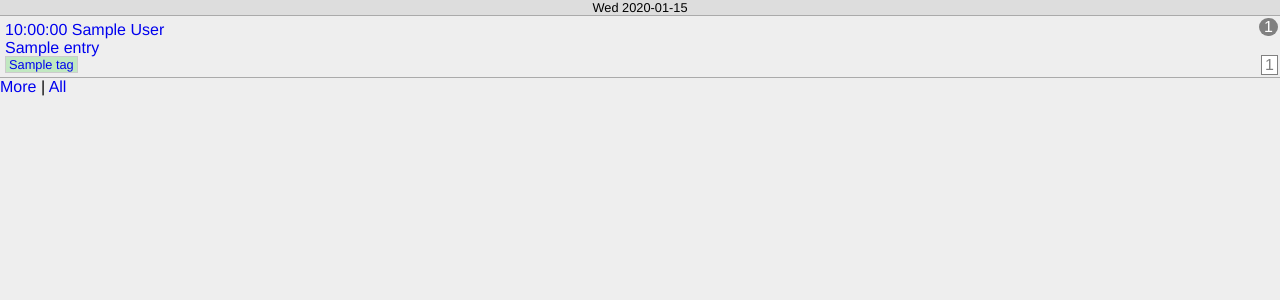
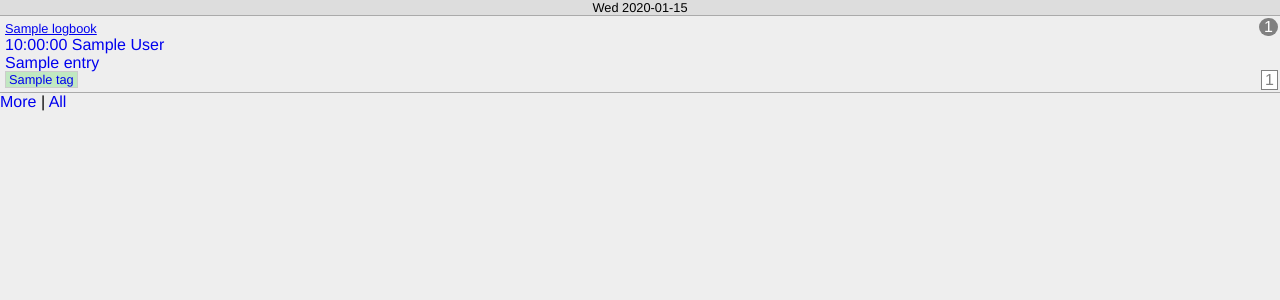
Before and after one commit to MaxIV-KitsControls/Elogy, a Python web app: template templates/logbook.jinja2 in a window 1280 px wide. Shown: the part 63-363 px from the top of the page. Run offline with Jinja, Linux system fonts and the light colour scheme; the template is opened without the code that fills it: most values are stand-ins (such as "Sample title", 1, 10 or a date in 2020); some libraries are stand-ins or nearby versions.

Commit message:
show entries from child logbooks (not grandchildren, yet)

```diff
--- a/app/logbooks.py
+++ b/app/logbooks.py
@@ -51,6 +51,7 @@ def show_logbook(logbook_id):
     logbook = Logbook.get(Logbook.id == logbook_id)
     n_entries = int(request.args.get("n", 100))
     entries = logbook.get_entries(n=n_entries, followups=followups,
+                                  child_logbooks=True,  # TODO: make optional?
                                   attribute_filters=attribute_filters)
 
     return render_template(
--- a/templates/entries.jinja2
+++ b/templates/entries.jinja2
@@ -1,4 +1,4 @@
-{% macro entry_item(entry) %}
+{% macro entry_item(entry, logbook=None) %}
 
     <div class="entry" id="entry-{{entry.id}}">
 
@@ -23,6 +23,10 @@
                     {{ n_attachments }}
                 </span>
             {% endif %}
+        {% endif %}
+
+        {% if entry.logbook != logbook %}
+            <div class="entry-logbook">{{entry.logbook.name}}</div>
         {% endif %}
 
         <span class="timestamp">
--- a/templates/logbook.jinja2
+++ b/templates/logbook.jinja2
@@ -48,6 +48,11 @@
      padding: 5px;
      border-bottom: 1px solid #aaa;
      overflow: auto;
+ }
+
+ .entry .entry-logbook {
+     font-size: 80%;
+     text-decoration: underline;
  }
 
  .entry:hover {
@@ -197,8 +202,9 @@
 
                 {% set entryUrl = "/entries/{entry.id}".format(entry=entry, followups=followups) %}
 
-                <a href="{{entryUrl}}" target="entry" draggable="false">
-                    {{ entry_item(entry) }}
+                <a href="{{entryUrl}}" target="entry">
+
+                    {{ entry_item(entry, logbook) }}
                 </a>
             {% endfor %}
             {% if n_entries > 0 and (n_entries == entries | length) %}
```
Also changed, not shown: app/db.py (+20 -4 lines).
